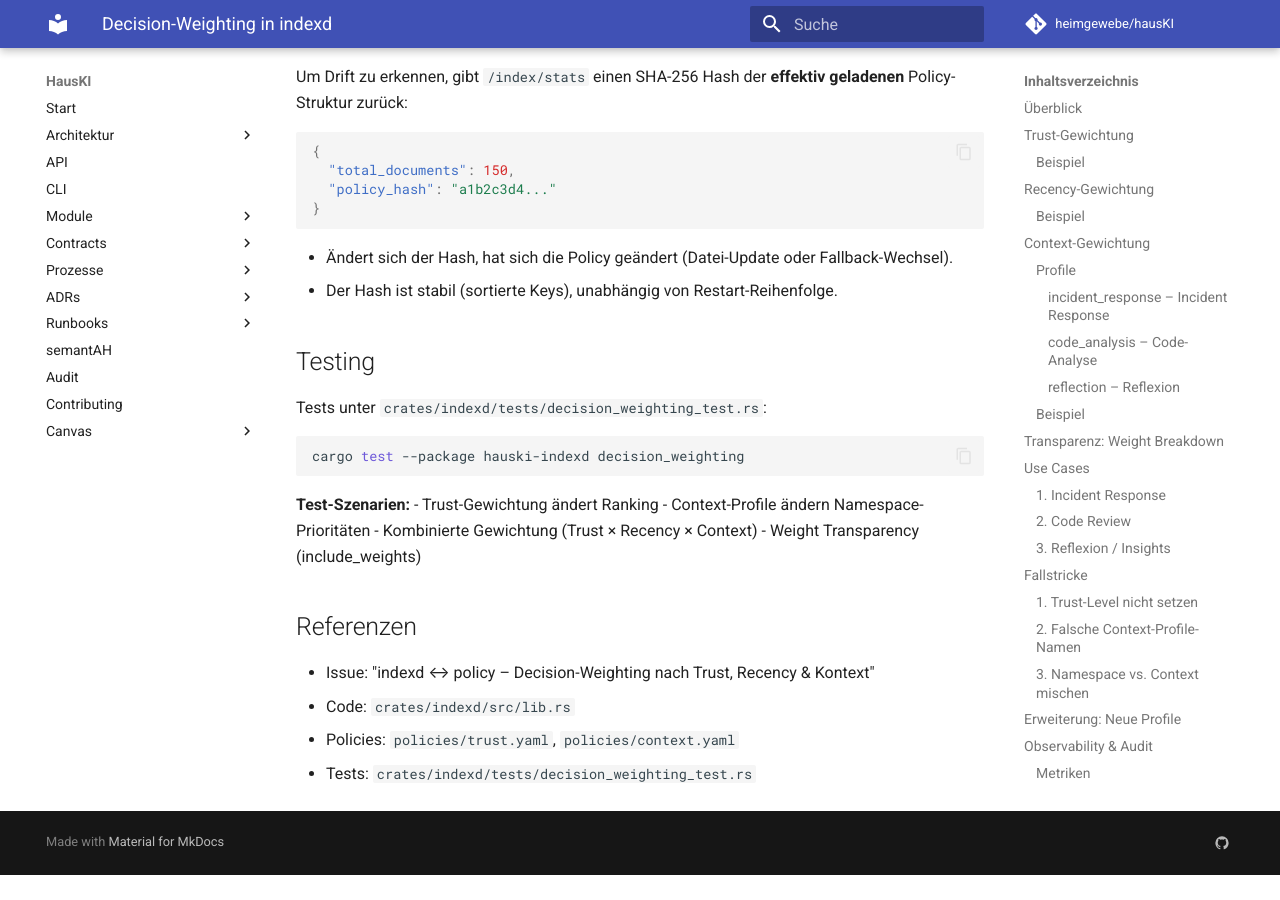
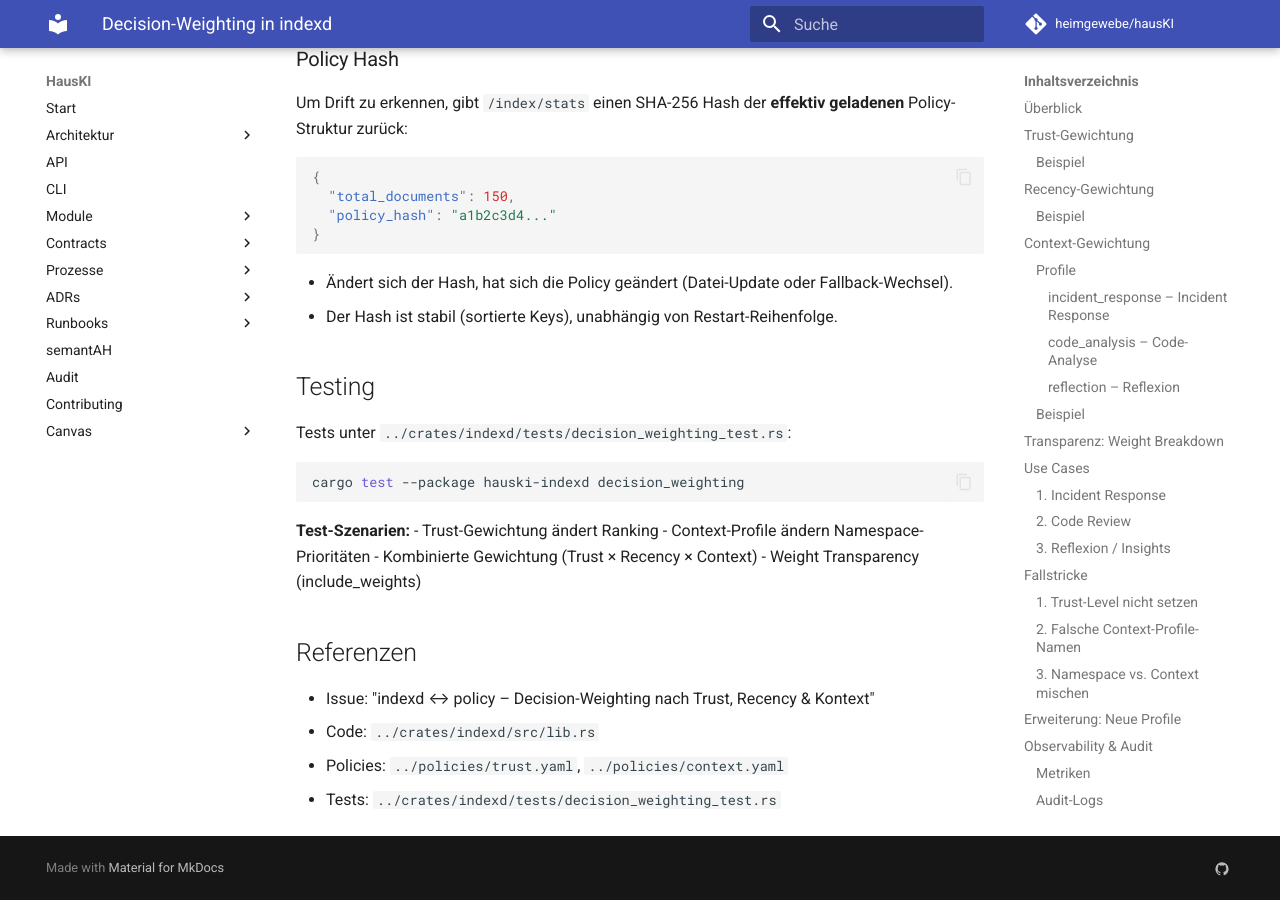
Before and after one commit to heimgewebe/hausKI, an MkDocs documentation site: the page built from docs/decision-weighting.md, in a window 1280 px wide and 900 px high, scrolled down 7553 px. Built offline with MkDocs 1.6.1 and Material for MkDocs 9.7.7, drawn with Linux system fonts in a browser that asks for light colours; comment, search, counter and statistics services are not loaded; before the commit the page ends 8428 px from its top, so only the background shows below that; some of the changed text lies outside the part shown.

````diff
--- a/docs/decision-weighting.md
+++ b/docs/decision-weighting.md
@@ -15,14 +15,14 @@ final_score = similarity × trust_weight × recency_weight × context_weight
 ```
 
 > **Hinweis zum Status:**
-> Die Gewichtungslogik lädt Policies beim Start aus `policies/trust.yaml` und `policies/context.yaml`.
+> Die Gewichtungslogik lädt Policies beim Start aus `../policies/trust.yaml` und `../policies/context.yaml`.
 > **Validierung:** Beim Laden werden Gewichte ≤ 0.0 und fehlende Pflichtfelder (z. B. "high", "default") abgelehnt.
 > **Fallback:** Bei Validierungsfehlern oder fehlenden Dateien werden **sichere harte Defaults** verwendet.
 > **Hash-Prüfung:** Der Hash der geladenen Policies wird in `/index/stats` als `policy_hash` zurückgegeben, um Drift zu erkennen.
 
 ## Trust-Gewichtung
 
-Basiert auf dem `TrustLevel` der Quelle (konfigurierbar in `policies/trust.yaml`):
+Basiert auf dem `TrustLevel` der Quelle (konfigurierbar in `../policies/trust.yaml`):
 
 | Trust Level | Weight | Typische Quellen |
 |-------------|--------|------------------|
@@ -71,7 +71,7 @@ RetentionConfig {
 recency_weight = 0.5^(age_seconds / half_life_seconds)
 ```
 
-> **Priorität:** Eine über die API gesetzte `RetentionConfig` (via `/index/retention`) überschreibt die Defaults aus `policies/context.yaml`.
+> **Priorität:** Eine über die API gesetzte `RetentionConfig` (via `/index/retention`) überschreibt die Defaults aus `../policies/context.yaml`.
 
 ### Beispiel
 
@@ -89,14 +89,14 @@ Alte Wahrheiten bleiben sichtbar, aber leise.
 ## Context-Gewichtung
 
 Passt Gewichtung basierend auf Namespace, Origin und Intent-Profil an.
-Diese Logik wird nun dynamisch aus `policies/context.yaml` geladen.
+Diese Logik wird nun dynamisch aus `../policies/context.yaml` geladen.
 
 **Logik & Priorität:**
 1. **Namespace-Explizit:** Wenn der Namespace im Profil einen expliziten Wert (!= 1.0) hat, gewinnt dieser (Topologie schlägt Semantik).
 2. **Origin-Fallback:** Wenn Namespace `default` ist (oder Gewicht 1.0), wird `source_ref.origin` geprüft (Semantik füllt Lücke).
 3. **Profile-Default:** Fallback auf den Default-Wert des Profils (Key: `_default`).
 
-**Profile** sind in `policies/context.yaml` definiert (Pfade via `HAUSKI_TRUST_POLICY_PATH` / `HAUSKI_CONTEXT_POLICY_PATH` konfigurierbar):
+**Profile** sind in `../policies/context.yaml` definiert (Pfade via `HAUSKI_TRUST_POLICY_PATH` / `HAUSKI_CONTEXT_POLICY_PATH` konfigurierbar):
 
 ### Profile
 
@@ -289,7 +289,7 @@ namespace: "chronik".into()
 
 ## Erweiterung: Neue Profile
 
-Neue Profile können in `policies/context.yaml` hinzugefügt werden.
+Neue Profile können in `../policies/context.yaml` hinzugefügt werden.
 
 ## Observability & Audit
 
@@ -324,7 +324,7 @@ Um Drift zu erkennen, gibt `/index/stats` einen SHA-256 Hash der **effektiv gela
 
 ## Testing
 
-Tests unter `crates/indexd/tests/decision_weighting_test.rs`:
+Tests unter `../crates/indexd/tests/decision_weighting_test.rs`:
 
 ```bash
 cargo test --package hauski-indexd decision_weighting
@@ -339,6 +339,6 @@ cargo test --package hauski-indexd decision_weighting
 ## Referenzen
 
 - Issue: "indexd ↔ policy – Decision-Weighting nach Trust, Recency & Kontext"
-- Code: `crates/indexd/src/lib.rs`
-- Policies: `policies/trust.yaml`, `policies/context.yaml`
-- Tests: `crates/indexd/tests/decision_weighting_test.rs`
+- Code: `../crates/indexd/src/lib.rs`
+- Policies: `../policies/trust.yaml`, `../policies/context.yaml`
+- Tests: `../crates/indexd/tests/decision_weighting_test.rs`
````
Also changed, not shown: 1 other file.
